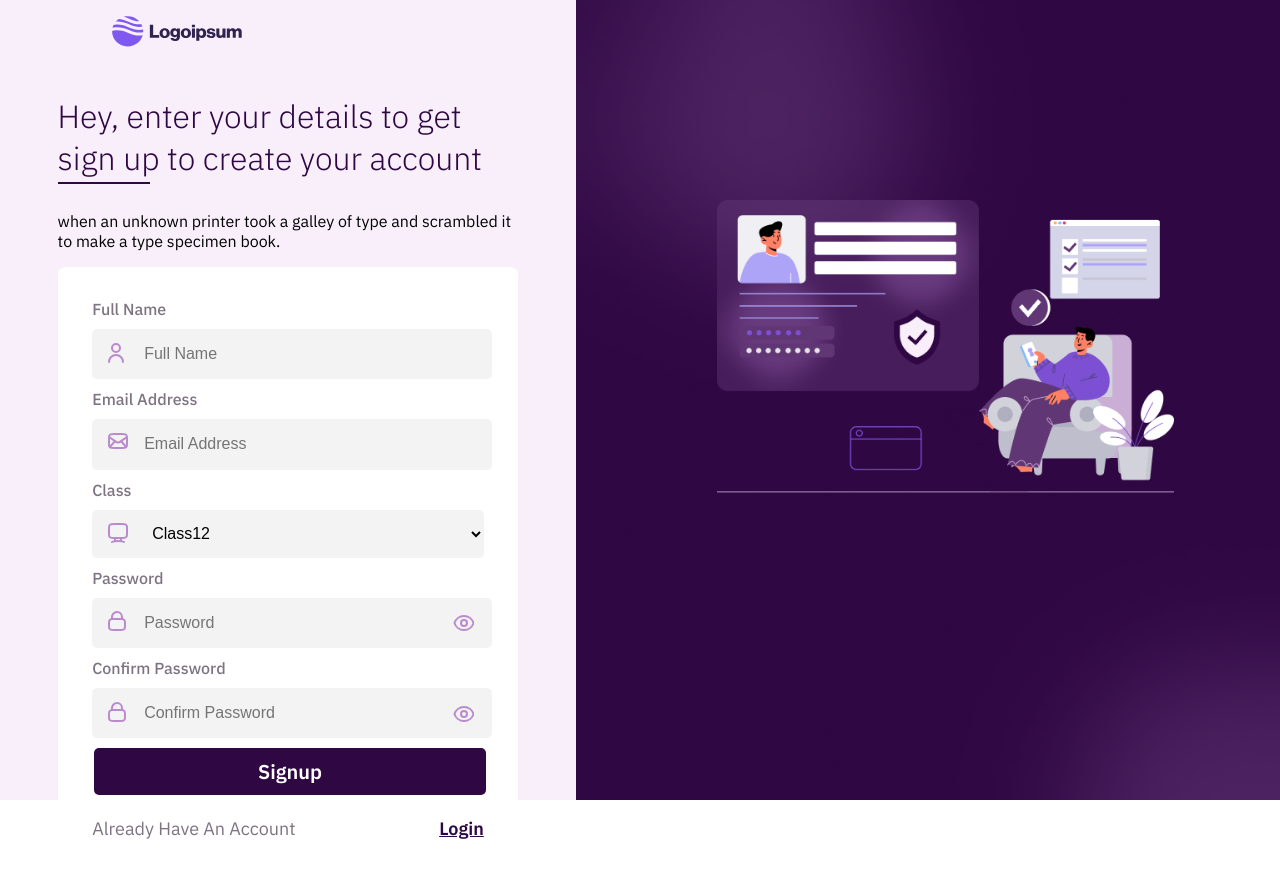
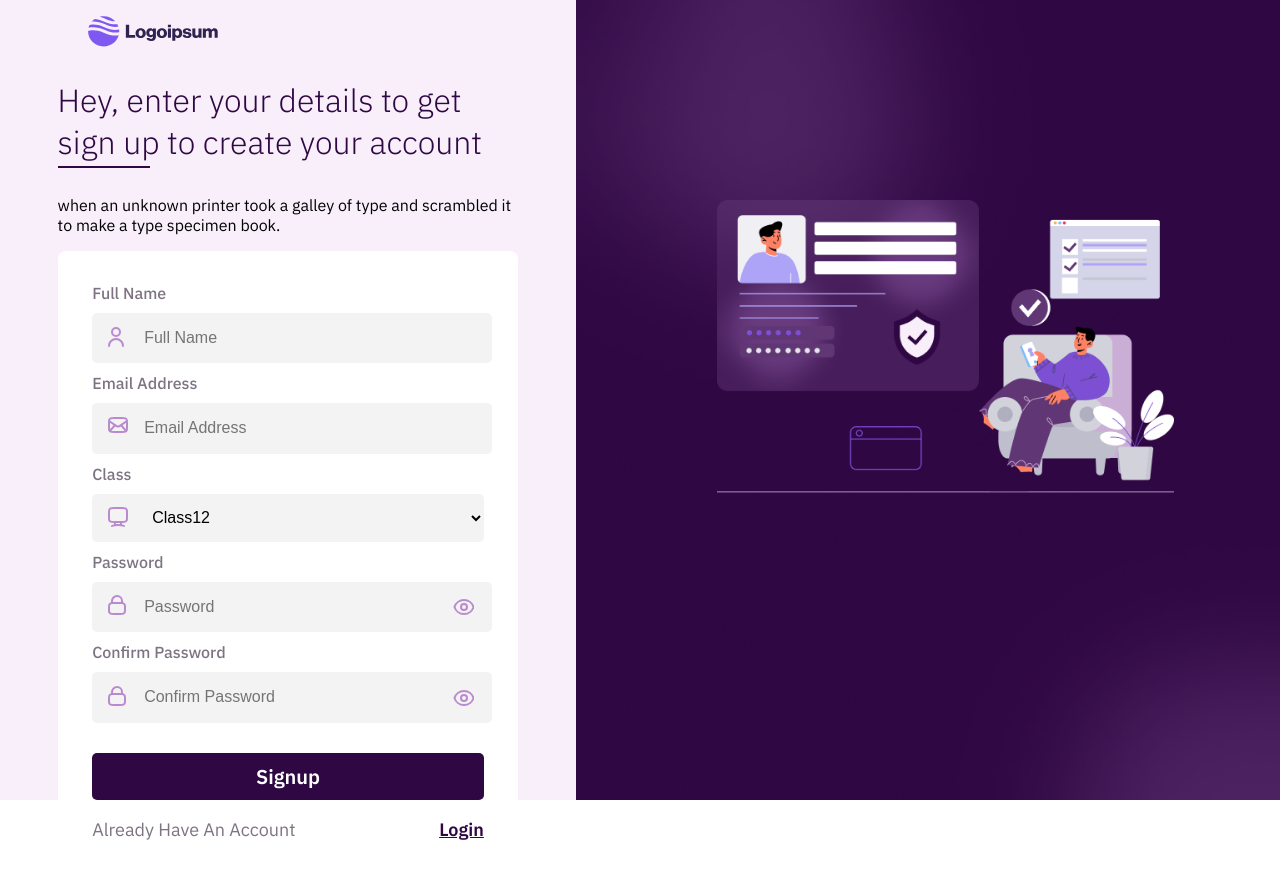
Before and after one commit to altamash2000/online_practice, a React (Create React App) app: page /auth/sign-up in a window 1280 px wide. Shown: the top 878 px of the page. Built offline with nearby package versions, Linux system fonts and the light colour scheme.

Commit message:
header confirm password

```diff
--- a/src/App.css
+++ b/src/App.css
@@ -78,7 +78,7 @@ section {
 }
 
 header {
-    padding: 1rem 0 1rem 7rem;
+    padding: 1rem 0 0rem 5.5rem;
     display: flex;
 }
 
--- a/src/auth/signup/index.js
+++ b/src/auth/signup/index.js
@@ -30,7 +30,7 @@ export default function Signup() {
         <div style={cardinner}>
           <div style={cardBodyinner}>
             <Formik
-              initialValues={{ email: '',password:'' }}
+              initialValues={{ email: '', password: '', confirmPassword: '' }}
 
               onSubmit={async (values) => {
                 console.log('on submit called')
@@ -40,6 +40,10 @@ export default function Signup() {
               validationSchema={Yup.object().shape({
                 email: Yup.string().email().required("Email is Required").matches(emailregex, "Email is not valid"),
                 password: Yup.string().required("Password is required").matches(passwordRegex, "Password is not valid"),
+                confirmPassword: Yup.string().when("password", {
+                  is: val => (val && val.length > 0 ? true : false),
+                  then: Yup.string().oneOf([Yup.ref("password")], "Both password need to be the same")
+                })
               })}
             >
               {(props) => {
@@ -59,13 +63,15 @@ export default function Signup() {
                 return (
                   <form onSubmit={handleSubmit}>
                     <CustomInput name="fullname" placeholder="Full Name" type="text" label="Full Name" lefticon={<UserIcon />} righticon={""} />
-                    <CustomInput name="email" id="email" onChange={handleChange}   placeholder="Email Address" type="text" label="Email Address" lefticon={<MailIcon />} righticon={""} values={values} />
+                    <CustomInput name="email" id="email" onChange={handleChange} placeholder="Email Address" type="text" label="Email Address" lefticon={<MailIcon />} righticon={""} values={values} />
                     {errors.email && touched.email && (<div className="input-feedback">{errors.email}</div>)}
                     <Dropdown name="class" placeholder="Class" label="Class" option={options} lefticon={<ClassIcon />} righticon={""} />
-                    <CustomInput name="password" id="password" onChange={handleChange}  placeholder="Password" type="password" label="Password" lefticon={<PasswordIcon />} righticon={<EyeIcon />} />
+                    <CustomInput name="password" id="password" onChange={handleChange} placeholder="Password" type="password" label="Password" lefticon={<PasswordIcon />} righticon={<EyeIcon />} />
                     {errors.password && touched.password && (<div className="input-feedback">{errors.password}</div>)}
-                    <CustomInput name="confirmpassword" placeholder="Confirm Password" type="password" label="Confirm Password" lefticon={<PasswordIcon />} righticon={<EyeIcon />} />
-                    <CustomButton title="Signup" type="submit"/>
+                    <CustomInput name="confirmPassword" id="confirmPassword" onChange={handleChange} placeholder="Confirm Password" type="password" label="Confirm Password" lefticon={<PasswordIcon />} righticon={<EyeIcon />} />
+                    {errors.confirmPassword && touched.confirmPassword && (<div className="input-feedback">{errors.confirmPassword}</div>)}
+                    <br />
+                    <CustomButton title="Signup" type="submit" />
                     <FormFooter leftText='Already Have An Account' rightClick={Login} rightText='Login' />
                   </form>
                 );
--- a/src/common/baseLayout.css
+++ b/src/common/baseLayout.css
@@ -64,3 +64,10 @@ input.error {
     color: red;
     margin-top: .25rem;
   }
+
+
+  select{
+
+    min-width: 298.55px;
+
+  }
--- a/src/customComponents/button/customButton.js
+++ b/src/customComponents/button/customButton.js
@@ -2,7 +2,7 @@ import { Button } from '../customTextInput/indexCss';
 export default function CustomButton(props) {
   const { title, type, width='100%'} = props;
   return (
-    <  >
+    <>
       <Button type={type} style={{width:width}}>{title}</Button>
     </>
   )
--- a/src/customComponents/customTextInput/indexCss.js
+++ b/src/customComponents/customTextInput/indexCss.js
@@ -33,7 +33,6 @@ padding: 10px;
 text-decoration: none;
 font-size: 20px;
 font-family: SemiBold;
-margin: 4px 2px;
 cursor: pointer;
 display: flex;
 justify-content: center;
@@ -67,6 +66,7 @@ export const formSelect = {
   display: 'block',
   width: '100%',
   fontSize: '1rem',
+  height: '3rem',
   background: ThemeColors.inputbg,
   border: 'none',
   paddingTop: '0.9rem',
@@ -74,4 +74,5 @@ export const formSelect = {
   paddingLeft: '1rem',
   textIndent: '2.5rem',
   borderRadius: '5px',
+  backgroundClip: 'padding-box',
 }
--- a/src/customComponents/dropdown/dropdown.js
+++ b/src/customComponents/dropdown/dropdown.js
@@ -1,5 +1,6 @@
 import React, { useState } from 'react';
 import { formSelect, InputLabel, StyledInput } from '../customTextInput/indexCss';
+import "../../common/baseLayout.css"
 
 export default function Dropdown(props) {
     const { option, label, lefticon } = props
@@ -19,7 +20,7 @@ export default function Dropdown(props) {
                 <div className="left-icon">{lefticon}</div>
                 <select style={formSelect}>
                     {option.map(option => (
-                        <option  onClick={onOptionClicked(option)} value={option} >
+                        <option onClick={onOptionClicked(option)} value={option} >
                             {option}
                         </option>
                     ))
```
